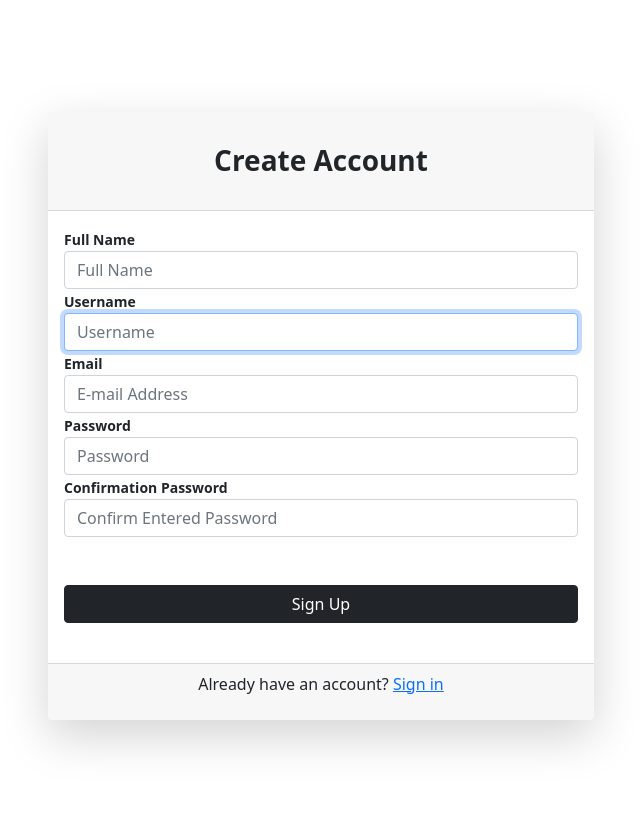
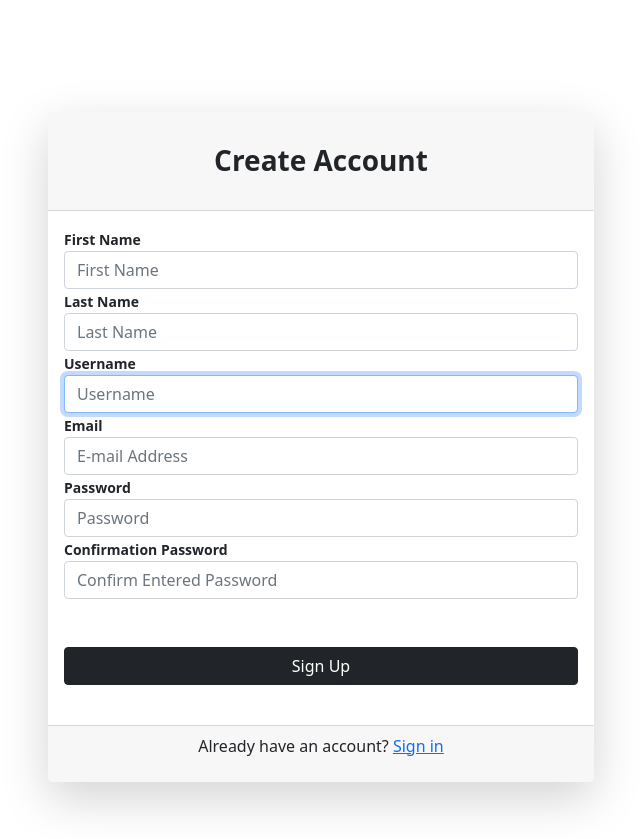
Before and after one commit to sharuman/movie-portal, a Django app: page /signup/ in a window 1280 px wide. Shown: the part 56-895 px from the top of the page, without its empty margins (319-959 px from the left). Before the commit the page ends 805 px from the top, so only its background shows below. Run offline with Django 3.2, Linux system fonts and the light colour scheme; some libraries are stand-ins or nearby versions.

Commit message:
:bug: full name was never saved in the db -> now we have first and last name
by default django user table has first and last name and we decided to use those fields instead

```diff
--- a/movies/forms.py
+++ b/movies/forms.py
@@ -5,11 +5,18 @@ from django import forms
 
 
 class SignUpForm(UserCreationForm):
-    full_name = forms.CharField(
-        max_length=200,
+    first_name = forms.CharField(
+        max_length=50,
         required=True,
-        widget=forms.TextInput(attrs={'placeholder': 'Full Name', 'class': 'form-control'}),
-        label='Full name'
+        widget=forms.TextInput(attrs={'placeholder': 'First Name', 'class': 'form-control'}),
+        label='First name'
+    )
+
+    last_name = forms.CharField(
+        max_length=50,
+        required=True,
+        widget=forms.TextInput(attrs={'placeholder': 'Last Name', 'class': 'form-control'}),
+        label='Last name'
     )
 
     username = forms.CharField(
@@ -20,6 +27,7 @@ class SignUpForm(UserCreationForm):
     )
 
     email = forms.EmailField(
+        max_length=50,
         required=True,
         widget=forms.EmailInput(attrs={'placeholder': 'E-mail Address', 'class': 'form-control'}),
         label='E-mail'
@@ -36,11 +44,12 @@ class SignUpForm(UserCreationForm):
         max_length=50,
         required=True,
         widget=forms.PasswordInput(attrs={'placeholder': 'Confirm Entered Password', 'class': 'form-control'}),
-        label="Confirmation password",
+        label="Confirmation password"
     )
+
+    USERNAME_FIELD = 'email'
 
     class Meta:
         # built-in User model
         model = User
-        fields = ['full_name', 'username', 'email',
-                  'password1', 'password2']
+        fields = ['first_name', 'last_name', 'username', 'email', 'password1', 'password2']
--- a/movies/templates/signup.html
+++ b/movies/templates/signup.html
@@ -35,8 +35,12 @@
                                 <div class="form-row">
                                     <div class="col-md-12">
                                         <div class="form-group">
-                                            <label class="small"><strong>Full Name</strong></label>
-                                            {{ form.full_name }}
+                                            <label class="small"><strong>First Name</strong></label>
+                                            {{ form.first_name }}
+                                        </div>
+                                        <div class="form-group">
+                                            <label class="small"><strong>Last Name</strong></label>
+                                            {{ form.last_name }}
                                         </div>
                                         <div class="form-group">
                                             <label class="small"><strong>Username</strong></label>
@@ -46,7 +50,7 @@
                                             <label class="small"><strong>Email</strong></label>
                                             {{ form.email }}
                                         </div>
-                                        <div class="form-group">
+                                         <div class="form-group">
                                             <label class="small"><strong>Password</strong></label>
                                             {{ form.password1 }}
                                         </div>
```
